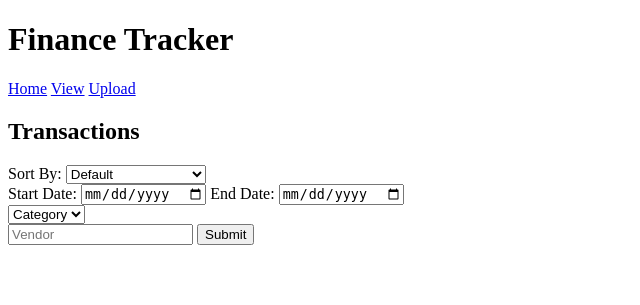
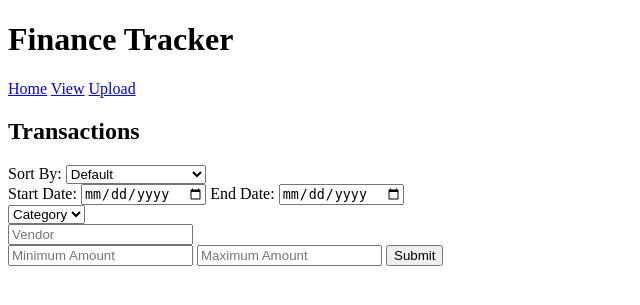
Before and after one commit to Lin-Ian/Finance-Tracker, a Flask app: page /view in a window 1280 px wide. Shown: the top 305 px of the page, without its empty margins (0-640 px from the left). Run offline with Flask 3, Linux system fonts and the light colour scheme; data that the repository does not hold is empty; some libraries are stand-ins or nearby versions.

Commit message:
Add amount filtering

```diff
--- a/app.py
+++ b/app.py
@@ -76,6 +76,26 @@ def view():
     except KeyError:
         vendor = None
 
+    try:
+        min_amount = request.form['min_amount']
+        if min_amount == '':
+            min_amount = None
+        min_amount = float(min_amount)
+    except KeyError:
+        min_amount = None
+    except TypeError:
+        min_amount = None
+
+    try:
+        max_amount = request.form['max_amount']
+        if max_amount == '':
+            max_amount = None
+        max_amount = float(max_amount)
+    except KeyError:
+        max_amount = None
+    except TypeError:
+        max_amount = None
+
     # Get connection and create cursor
     conn = get_db_connection()
     cur = conn.cursor()
@@ -98,6 +118,15 @@ def view():
 
     if vendor is not None:
         data_df = data_df[data_df['vendor'] == vendor]
+
+    if min_amount is not None and max_amount is not None:
+        data_df = data_df[(data_df['amount'] > min_amount) & (data_df['amount'] < max_amount)]
+
+    if min_amount is None and max_amount is not None:
+        data_df = data_df[data_df['amount'] < max_amount]
+
+    if min_amount is not None and max_amount is None:
+        data_df = data_df[data_df['amount'] > min_amount]
 
     data = data_df.values.tolist()
 
--- a/templates/view.html
+++ b/templates/view.html
@@ -38,6 +38,9 @@
         </select>
         <br>
         <input type="text" name="vendor" id="vendor" placeholder="Vendor">
+        <br>
+        <input type="number" step=0.01 name="min_amount" id="min_amount" placeholder="Minimum Amount">
+        <input type="number" step=0.01 name="max_amount" id="max_amount" placeholder="Maximum Amount">
         <input type="submit" value="Submit">
     </form>
 
@@ -51,6 +54,7 @@
 <!--        <td>{{ row[4] }}</td>-->
 <!--        <td>{{ row[5] }}</td>-->
 
+        <!--Update transactions-->
         <td>
             <!--One row of data-->
             <form action="/update" method="post">
```
